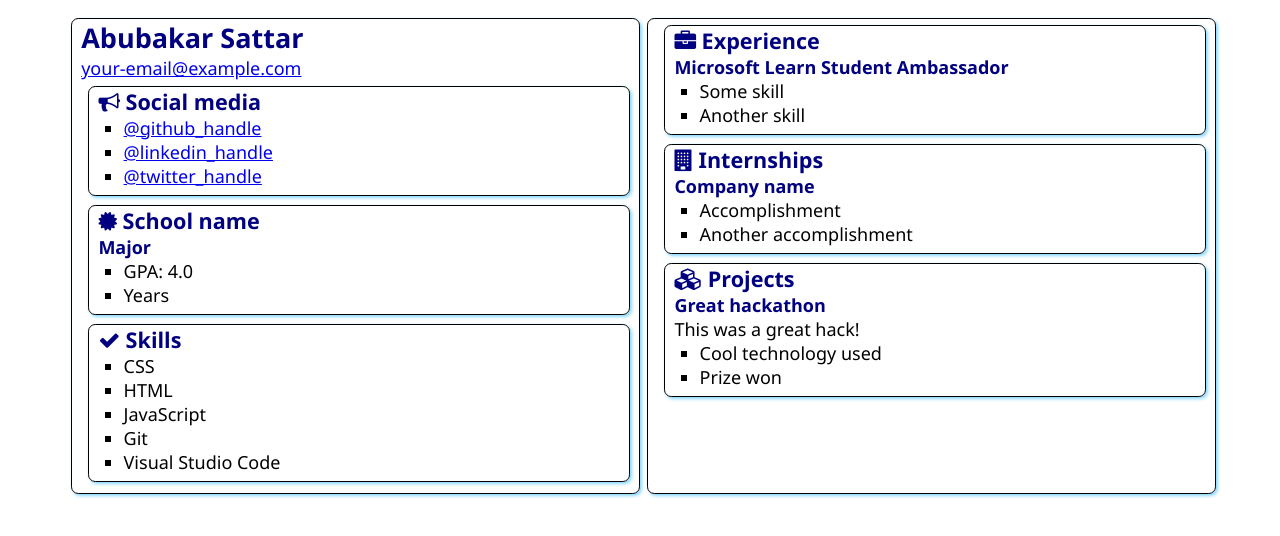
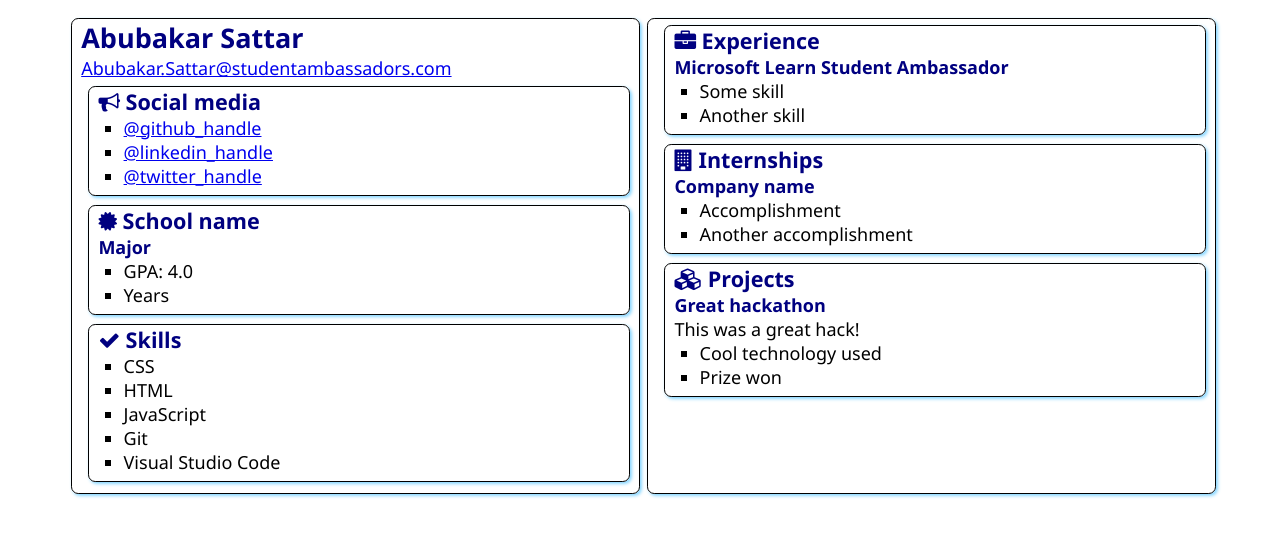
Before and after one commit to Abubakar-Sattar/SATechnicalOnboarding, a plain HTML site: page src/index.html in a window 1280 px wide. Drawn offline with Linux system fonts and the light colour scheme.

Commit message:
Update index.html
Added Email

```diff
--- a/src/index.html
+++ b/src/index.html
@@ -13,7 +13,7 @@
     <main>
         <article class="box">
             <h1>Abubakar Sattar</h1>
-            <div><a href="mailto:your.email@example.com">your-email@example.com</a></div>
+            <div><a href="mailto:your.email@example.com">Abubakar.Sattar@studentambassadors.com</a></div>
 
             <section class="box">
                 <h2>
```
